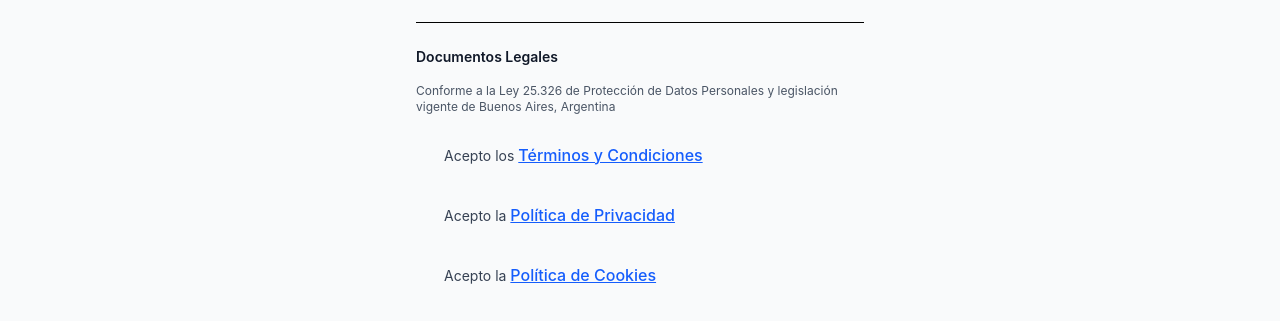
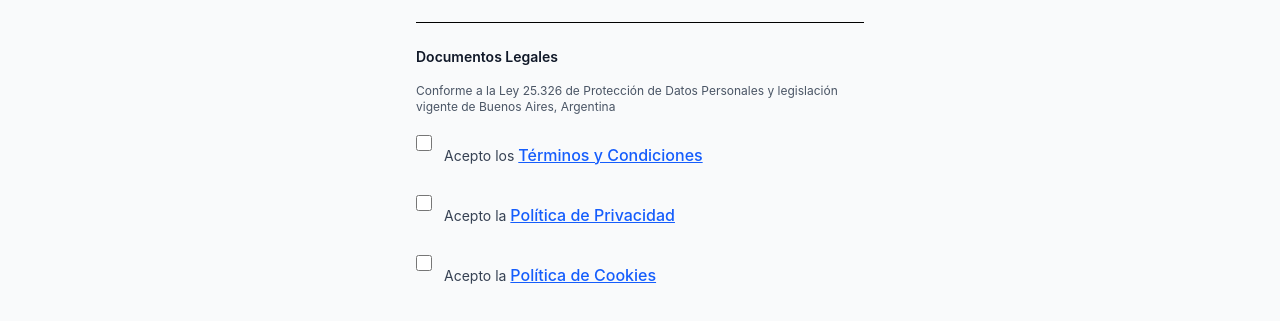
Before and after one commit to Federico-Chandia/prof-frontend, a React (Vite) app: page /register in a window 1280 px wide. Shown: the part 1242-1563 px from the top of the page. Built offline with nearby package versions, Linux system fonts and the light colour scheme; no server answers.

Commit message:
fix:checkbox

```diff
--- a/src/index.css
+++ b/src/index.css
@@ -57,11 +57,20 @@
     min-width: 48px;
   }
 
-  /* Mejorar inputs en móvil */
-  input, textarea, select {
+  /* Mejorar inputs en móvil (pero no checkbox/radio) */
+  /* los elementos tipo checkbox/radio necesitan su apariencia nativa para ser visibles; la regla global
+     antes la eliminaba y dejaba casillas invisibles en el registro. */
+  input:not([type="checkbox"]):not([type="radio"]),
+  textarea,
+  select {
     appearance: none;
     -webkit-appearance: none;
     -moz-appearance: none;
+  }
+
+  /* Si queremos colorear checkboxes/radios con tailwind 3+, usamos la utilidad `accent-<color>` */
+  .accent-blue-600 {
+    accent-color: theme('colors.blue.600');
   }
 
   /* Image optimization */
--- a/src/pages/Register.tsx
+++ b/src/pages/Register.tsx
@@ -536,7 +536,7 @@ const Register: React.FC = () => {
                   onChange={(e) => {
                     setLegalAcceptance({ ...legalAcceptance, terminos: e.target.checked });
                   }}
-                  className="mt-1 h-4 w-4 text-blue-600 focus:ring-blue-500 border-gray-300 rounded cursor-pointer"
+                  className="mt-1 h-4 w-4 accent-blue-600 text-blue-600 focus:ring-blue-500 border-gray-300 rounded cursor-pointer"
                 />
                 <label htmlFor="terminos" className="ml-3 text-sm text-gray-700">
                   Acepto los{' '}
@@ -567,7 +567,7 @@ const Register: React.FC = () => {
                   onChange={(e) => {
                     setLegalAcceptance({ ...legalAcceptance, privacidad: e.target.checked });
                   }}
-                  className="mt-1 h-4 w-4 text-blue-600 focus:ring-blue-500 border-gray-300 rounded cursor-pointer"
+                  className="mt-1 h-4 w-4 accent-blue-600 text-blue-600 focus:ring-blue-500 border-gray-300 rounded cursor-pointer"
                 />
                 <label htmlFor="privacidad" className="ml-3 text-sm text-gray-700">
                   Acepto la{' '}
@@ -598,7 +598,7 @@ const Register: React.FC = () => {
                   onChange={(e) => {
                     setLegalAcceptance({ ...legalAcceptance, cookies: e.target.checked });
                   }}
-                  className="mt-1 h-4 w-4 text-blue-600 focus:ring-blue-500 border-gray-300 rounded cursor-pointer"
+                  className="mt-1 h-4 w-4 accent-blue-600 text-blue-600 focus:ring-blue-500 border-gray-300 rounded cursor-pointer"
                 />
                 <label htmlFor="cookies" className="ml-3 text-sm text-gray-700">
                   Acepto la{' '}
```
